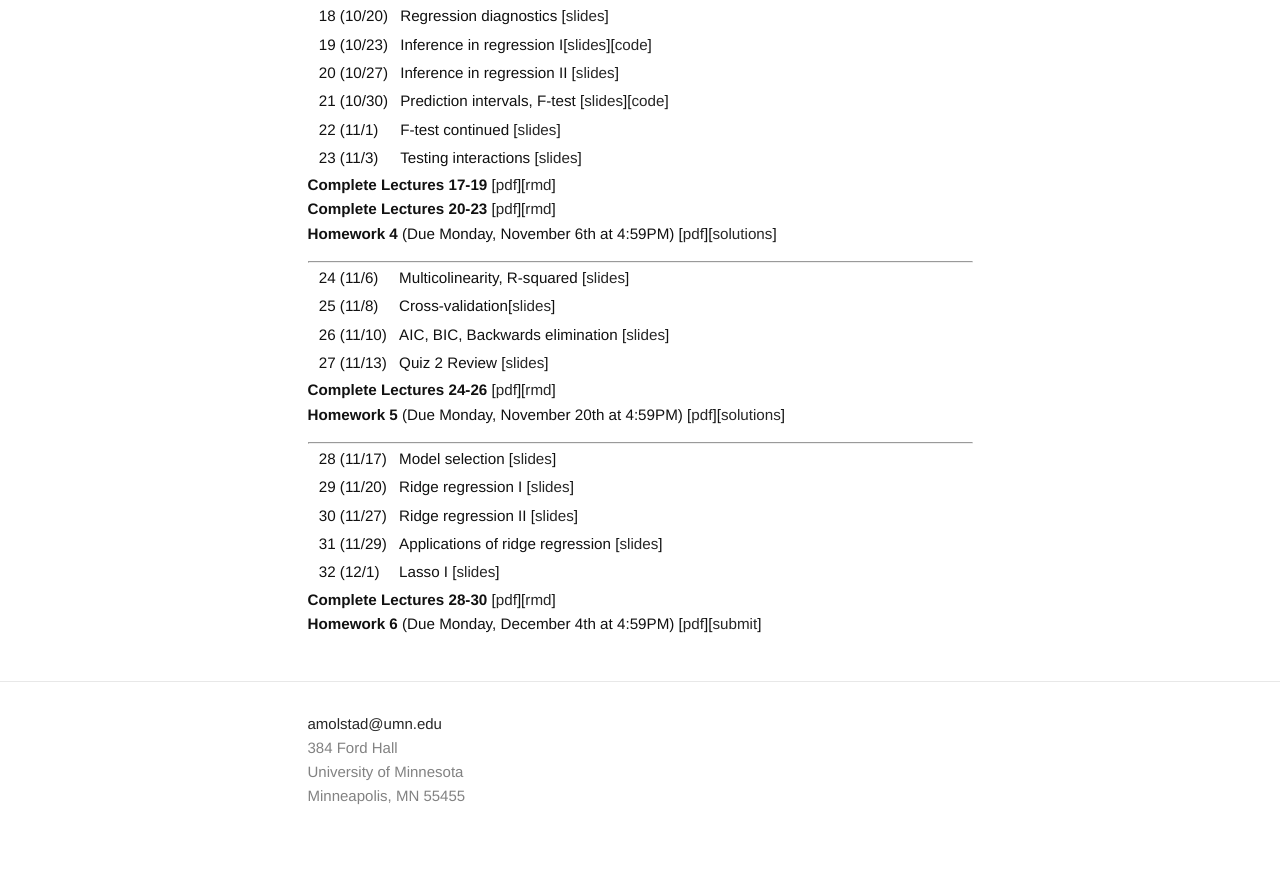
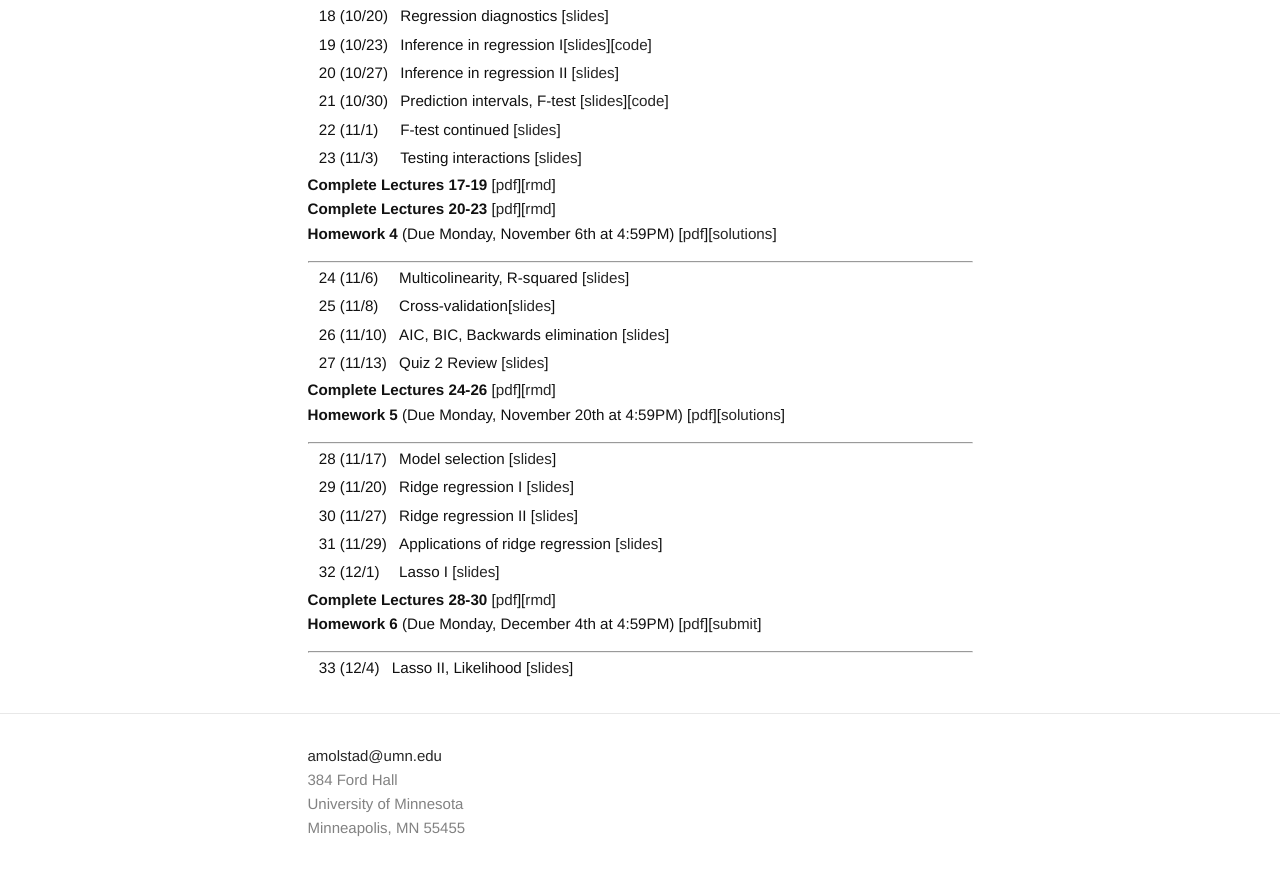
Before and after one commit to ajmolstad/ajmolstad.github.io, a Jekyll site: the page built from F23_STAT3301.md, in a window 1280 px wide and 900 px high, scrolled down 1208 px. Shown: the top 876 px of the window. Built offline with Jekyll 4.4.1, drawn with Linux system fonts in a browser that asks for light colours.

Commit message:
Update F23_STAT3301.md

```diff
--- a/F23_STAT3301.md
+++ b/F23_STAT3301.md
@@ -98,3 +98,8 @@ Note that you must be logged into your UMN Canvas account to access course mater
 
 **Complete Lectures 28-30** [[pdf](https://canvas.umn.edu/files/39686834/download?download_frd=1)][[rmd](https://canvas.umn.edu/files/39686835/download?download_frd=1)]
 **Homework 6** (Due Monday, December 4th at 4:59PM) [[pdf](https://canvas.umn.edu/files/39737832/download?download_frd=1)][[submit](https://canvas.umn.edu/courses/389122/assignments/3539789)]
+
+
+-------------------------
+
+|| 33 (12/4) || Lasso II, Likelihood [[slides](https://canvas.umn.edu/files/39904534/download?download_frd=1)] ||
```
